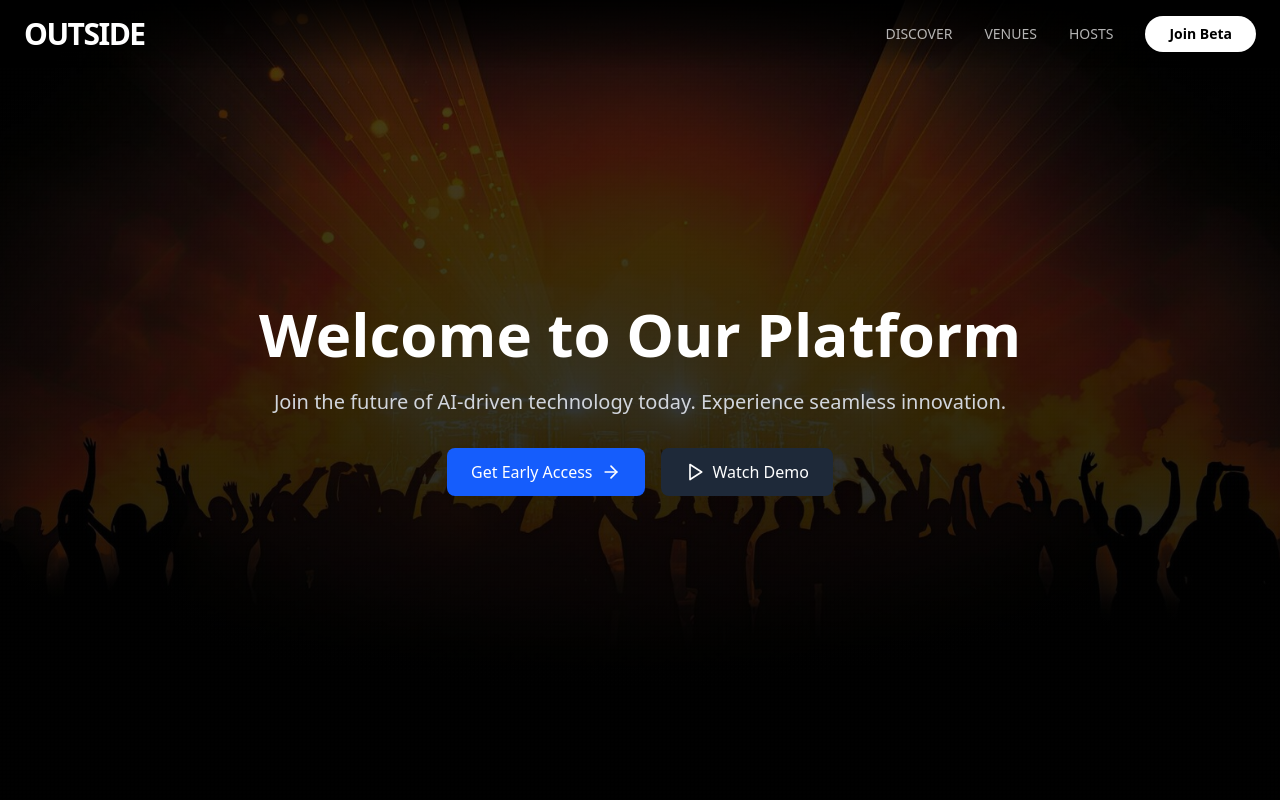
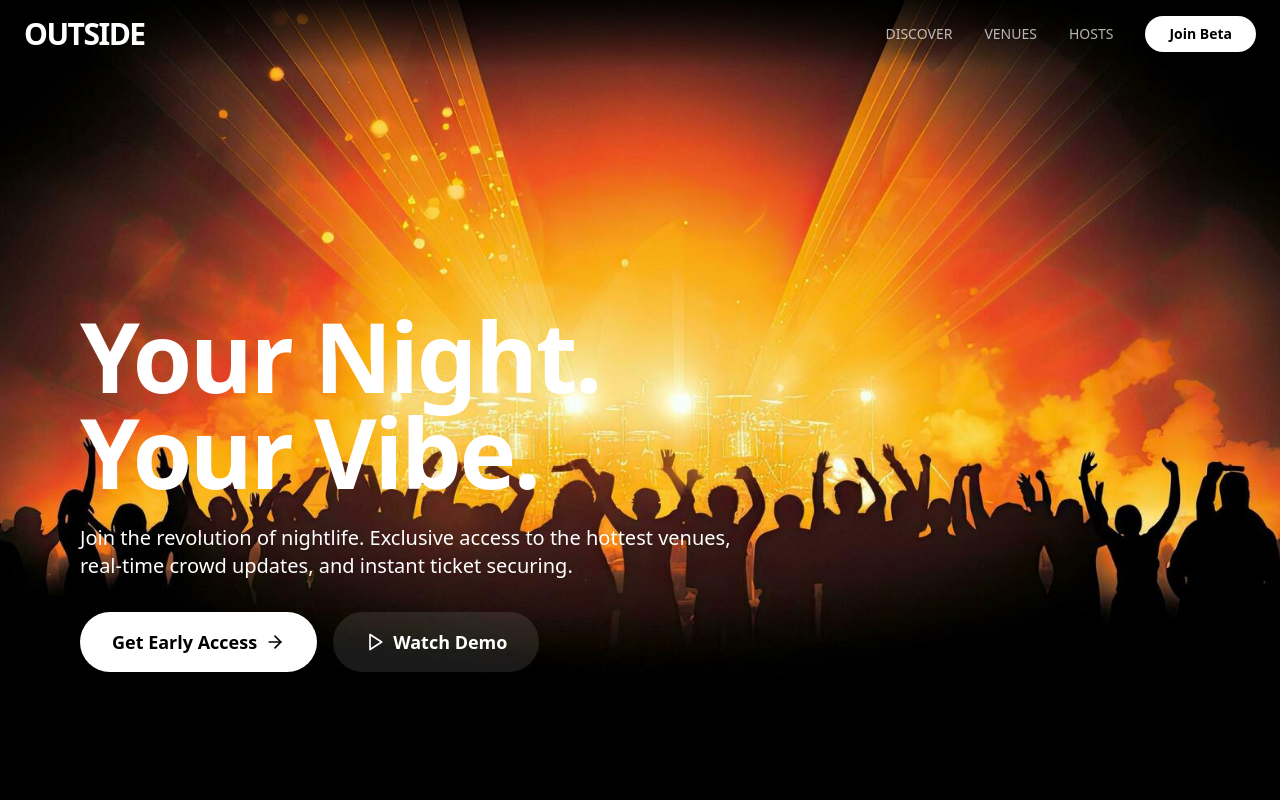
Before and after one commit to emekadefirst/OutsideUI, a React (Vite) app: page / in a window 1280 px wide. Shown: the top 800 px of the page. Built offline with nearby package versions, Linux system fonts and the light colour scheme.

Commit message:
Landing page

```diff
--- a/src/components/hero.jsx
+++ b/src/components/hero.jsx
@@ -2,54 +2,28 @@ import React from "react";
 import { ArrowRight, Play } from "lucide-react";
 
 const Hero = () => {
-  const handleEarlyAccess = () => {
-    console.log("Early Access Requested");
-  };
-
-  const handleWatchDemo = () => {
-    console.log("Watch Demo Clicked");
-  };
-
   return (
-    <div className="relative h-screen flex items-center justify-center text-white overflow-hidden">
-      {/* Gradient and Noise Overlays */}
-      <div className="absolute inset-0 bg-gradient-to-b from-black/70 to-black/90 z-10"></div>
-      <div
-        className="absolute inset-0 opacity-10 z-20 pointer-events-none"
-        style={{
-          backgroundImage: `
-            linear-gradient(45deg, rgba(255,255,255,0.05) 25%, transparent 25%),
-            linear-gradient(-45deg, rgba(255,255,255,0.05) 25%, transparent 25%),
-            linear-gradient(45deg, transparent 75%, rgba(255,255,255,0.05) 75%),
-            linear-gradient(-45deg, transparent 75%, rgba(255,255,255,0.05) 75%)`,
-          backgroundSize: "4px 4px",
-        }}
-      ></div>
-
-      {/* Hero Content */}
-      <div className="relative z-30 text-center max-w-3xl">
-        <h1 className="text-4xl md:text-6xl font-bold mb-6">
-          Welcome to Our Platform
+    <div className="relative z-30 h-full flex flex-col justify-end pb-32 px-6 md:px-20">
+      <div className="max-w-4xl">
+        <h1 className="text-5xl md:text-8xl font-extrabold text-white tracking-tight leading-none mb-6">
+          Your Night.
+          <br />
+          Your Vibe.
         </h1>
-        <p className="text-lg md:text-xl text-gray-300 mb-8">
-          Join the future of AI-driven technology today. Experience seamless
-          innovation.
+        <p className="text-white text-lg md:text-xl mb-8 max-w-2xl">
+          Join the revolution of nightlife. Exclusive access to the hottest
+          venues, real-time crowd updates, and instant ticket securing.
         </p>
 
         {/* Buttons */}
-        <div className="flex justify-center gap-4">
-          <button
-            onClick={handleEarlyAccess}
-            className="bg-blue-600 hover:bg-blue-700 px-6 py-3 rounded-lg flex items-center gap-2 transition"
-          >
-            Get Early Access <ArrowRight className="w-5 h-5" />
+        <div className="flex flex-col md:flex-row gap-4">
+          <button className="bg-white text-black px-8 py-4 rounded-full text-lg font-semibold hover:scale-105 transition-transform inline-flex items-center justify-center">
+            Get Early Access
+            <ArrowRight className="w-5 h-5 ml-2" />
           </button>
 
-          <button
-            onClick={handleWatchDemo}
-            className="bg-gray-800 hover:bg-gray-700 px-6 py-3 rounded-lg flex items-center gap-2 transition"
-          >
-            <Play className="w-5 h-5" /> Watch Demo
+          <button className="bg-white/10 text-white px-8 py-4 rounded-full text-lg font-semibold hover:bg-white/20 transition-colors flex items-center">
+            <Play className="w-5 h-5 mr-2" /> Watch Demo
           </button>
         </div>
       </div>
--- a/src/pages/index.jsx
+++ b/src/pages/index.jsx
@@ -6,12 +6,11 @@ import Hero from "../components/hero";
 
 const HomePage = () => {
   return (
-    <div
-      style={{ backgroundImage: `url(${bgImage})` }}
-      className="bg-cover bg-center h-screen"
-    >
-      <NavBar />
-      <Hero />
+    <div style={{ backgroundImage: `url(${bgImage})` }}className="bg-cover bg-center h-screen">
+      <NavBar className="mt-0 mb-8" />
+
+        <Hero />
+
       <Footer />
     </div>
   );
```
